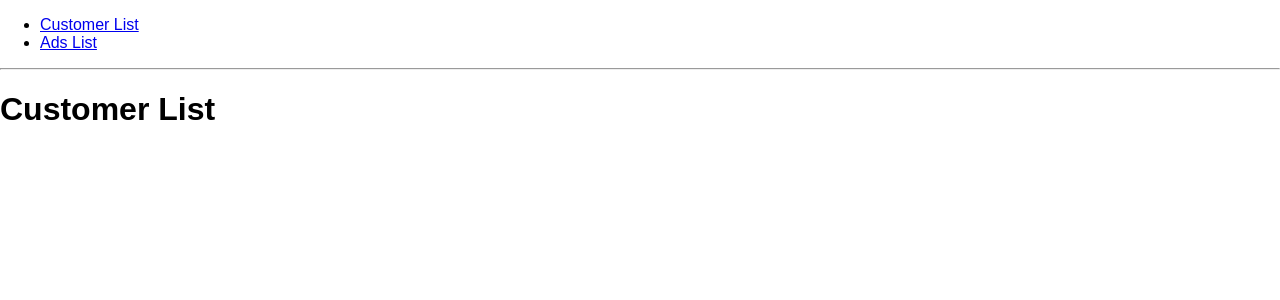
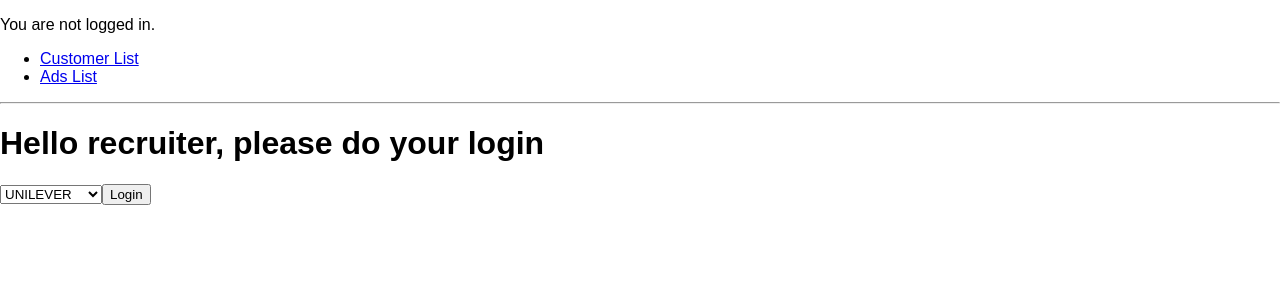
Before and after one commit to kidchenko/seek-checkout, a React (Create React App) app: page / in a window 1280 px wide. Shown: the top 300 px of the page. Built offline with nearby package versions, Linux system fonts and the light colour scheme.

Commit message:
Add a simple and dummy auth and start count my coffee cups

```diff
--- a/src/App.js
+++ b/src/App.js
@@ -1,8 +1,9 @@
 import React, { Component } from 'react';
-import { BrowserRouter as Router, Route, Link } from 'react-router-dom'
+import { BrowserRouter as Router, Route, Link, Redirect, withRouter } from 'react-router-dom'
 
 import AdsList from './components/AdsList';
 import CustomerList from './components/CustomerList';
+import fakeAuth from './components/FakeAuth';
 
 import './App.css';
 
@@ -11,6 +12,7 @@ class App extends Component {
     return (
       <Router>
         <div>
+          <AuthButton />
           <ul>
             <li><Link to="/">Customer List</Link></li>
             <li><Link to="/ads">Ads List</Link></li>
@@ -19,11 +21,36 @@ class App extends Component {
           <hr/>
 
           <Route exact path="/" component={CustomerList}/>
-          <Route path="/ads" component={AdsList}/>
+          <PrivateRoute path="/ads" component={AdsList}/>
         </div>
       </Router>
     );
   }
 }
 
+const PrivateRoute = ({ component: Component, ...rest }) => (
+  <Route {...rest} render={ props => (
+    fakeAuth.isAuthenticated ? (
+      <Component {...props}/>
+    ) : (
+      <Redirect to={{
+        pathname: '/',
+        state: { from: props.location }
+      }}/>
+    )
+  )}/>
+)
+
+const AuthButton = withRouter(({ history }) => (
+  fakeAuth.isAuthenticated ? (
+    <p>
+      Welcome! <button onClick={() => {
+        fakeAuth.signout(() => history.push('/'))
+      }}>Sign out</button>
+    </p>
+  ) : (
+    <p>You are not logged in.</p>
+  )
+))
+
 export default App;
--- a/src/components/AdsList.js
+++ b/src/components/AdsList.js
@@ -1,6 +1,7 @@
 import React, { Component } from 'react';
 
 class AdsList extends Component {
+
   render() {
     return (
       <h1>Ads List</h1>
--- a/src/components/CustomerList.js
+++ b/src/components/CustomerList.js
@@ -1,9 +1,69 @@
 import React, { Component } from 'react';
+import fakeAuth from './FakeAuth';
+import { Redirect } from 'react-router-dom'
+
+const customers = [
+  {
+    name: 'UNILEVER'
+  },
+  {
+    name: 'APPLE'
+  },
+  {
+    name: 'NIKE'
+  },
+  {
+    name: 'FORD'
+  },
+  {
+    name: 'MICROSOFT'
+  },
+  {
+    name: 'TESLA'
+  },
+  {
+    name: 'SPACEX'
+  },
+]
 
 class CustomertList extends Component {
+
+  state = {
+    redirectToReferrer: false
+  }
+
+  login = (e) => {
+    e.preventDefault();
+    console.log('login');
+    fakeAuth.authenticate(() => {
+      this.setState({ redirectToReferrer: true })
+    })
+  }
+
   render() {
+    const { from } = this.props.location.state || { from: { pathname: '/ads' } }
+    const { redirectToReferrer } = this.state
+
+    if (redirectToReferrer) {
+      return (
+        <Redirect to={from}/>
+      )
+    }
+
     return (
-      <h1>Customer List</h1>
+      <div>
+        <h1>Hello recruiter, please do your login</h1>
+        <form>
+          <select>
+          {
+            customers.map((customer, i) => {
+              return <option key={i} value={customer.name}>{customer.name}</option>
+            })
+          }
+          </select>
+          <button onClick={this.login.bind(this)}>Login</button>
+        </form>
+      </div>
     );
   }
 }
--- /dev/null
+++ b/src/components/FakeAuth.js
@@ -0,0 +1,11 @@
+export default {
+  isAuthenticated: false,
+  authenticate(cb) {
+    this.isAuthenticated = true
+    setTimeout(cb, 100) // fake async
+  },
+  signout(cb) {
+    this.isAuthenticated = false
+    setTimeout(cb, 100)
+  }
+}
```
Also changed, not shown: 1 other file (tests, documents, lock files or other folders).
